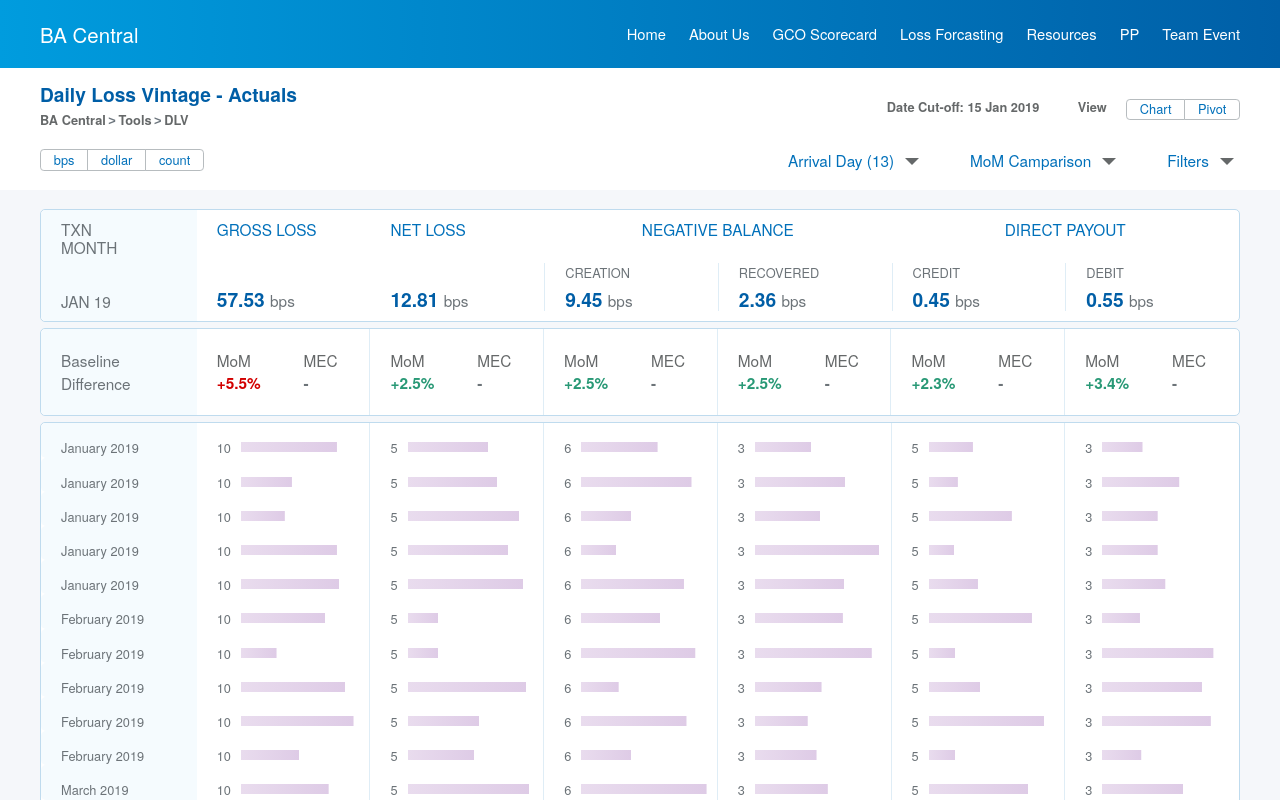
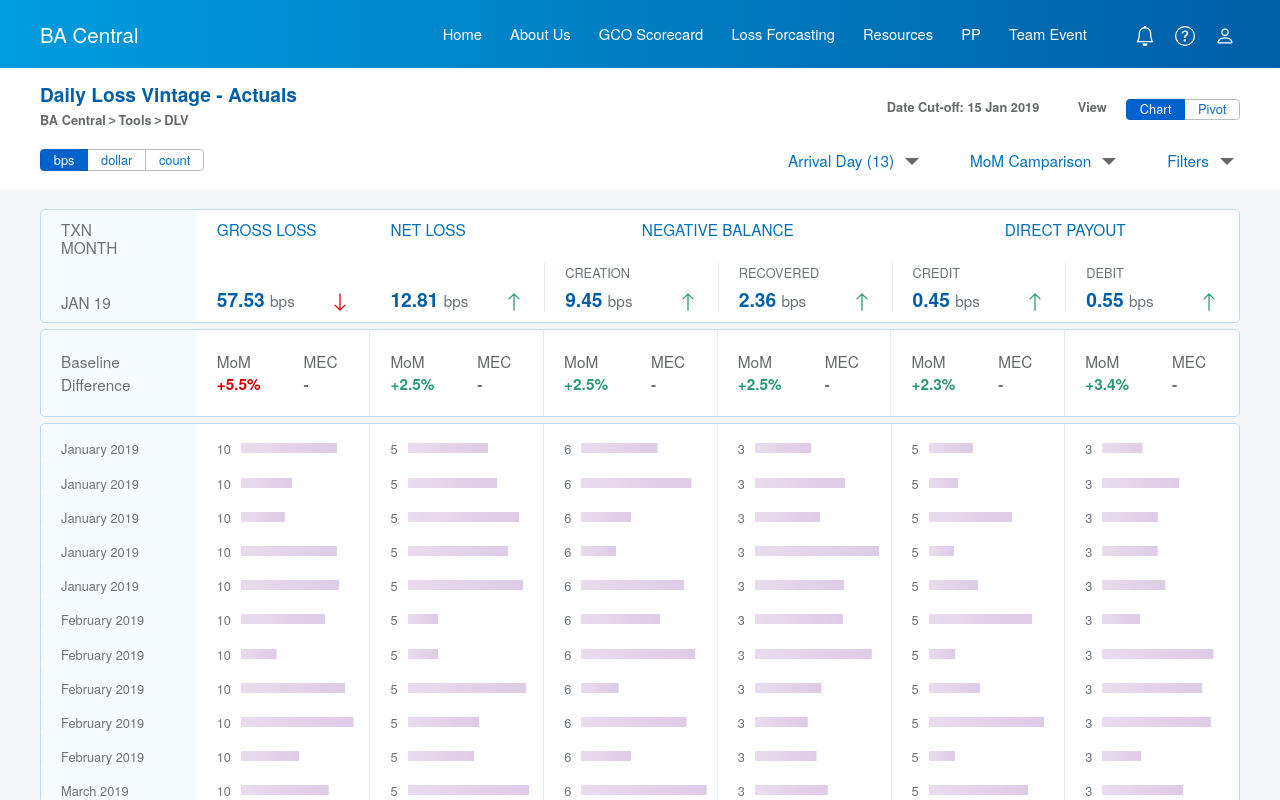
Before and after one commit to gsrinivasan17/Assignment-DLV, a React (Create React App) app: page / in a window 1280 px wide. Shown: the top 800 px of the page. Built offline with nearby package versions, Linux system fonts and the light colour scheme.

Commit message:
Added react icons

```diff
--- a/src/client/components/dashboard/dashboard.js
+++ b/src/client/components/dashboard/dashboard.js
@@ -1,4 +1,5 @@
 import React, { Component } from 'react';
+import * as Icon from 'react-bootstrap-icons';
 import Barchart from '../../utilities/barchart.js';
 import * as utils from '../../utilities/common.js';
 
@@ -35,32 +36,32 @@ class Dashboard extends Component {
           </div>
           <div>
             <div><h4>GROSS LOSS</h4></div>
-            <div><h5>57.53 <small>bps</small></h5></div>
+            <div><h5>57.53 <small>bps</small><Icon.ArrowDown  color="#d20000" size={20} /></h5></div>
           </div>
           <div>
             <div><h4>NET LOSS</h4></div>
-            <div><h5>12.81 <small>bps</small></h5></div>
+            <div><h5>12.81 <small>bps</small><Icon.ArrowUp  color="#299976" size={20} /></h5></div>
           </div>
           <div className="grid50">
             <div className="colspan text-center p-0"><h4>NEGATIVE BALANCE</h4></div>
             <div className="lborder">
               <span className="sub-text">CREATION</span>
-              <span><h5>9.45 <small>bps</small></h5></span>
+              <span><h5>9.45 <small>bps</small><Icon.ArrowUp  color="#299976" size={20} /></h5></span>
             </div>
             <div className="lborder">
               <span className="sub-text">RECOVERED</span>
-              <span><h5>2.36 <small>bps</small></h5></span>
+              <span><h5>2.36 <small>bps</small><Icon.ArrowUp  color="#299976" size={20} /></h5></span>
             </div>
           </div>
           <div className="grid50">
             <div className="colspan text-center p-0"><h4>DIRECT PAYOUT</h4></div>
             <div className="lborder">
               <span className="sub-text">CREDIT</span>
-              <span><h5>0.45 <small>bps</small></h5></span>
+              <span><h5>0.45 <small>bps</small><Icon.ArrowUp  color="#299976" size={20} /></h5></span>
             </div>
             <div className="lborder">
               <span className="sub-text">DEBIT</span>
-              <span><h5>0.55 <small>bps</small></h5></span>
+              <span><h5>0.55 <small>bps</small><Icon.ArrowUp  color="#299976" size={20} /></h5></span>
             </div>
           </div>
         </div>
--- a/src/client/components/filters/filters.js
+++ b/src/client/components/filters/filters.js
@@ -20,7 +20,7 @@ class Filters extends Component {
               <span className="text mr-5">Date Cut-off: 15 Jan 2019</span>
               <span className="text mr-4">View</span>
               <div className="btn-group btn-group-sm">
-                <button type="button" className="btn btn-primary">Chart</button>
+                <button type="button" className="btn btn-primary active">Chart</button>
                 <button type="button" className="btn btn-primary">Pivot</button>
               </div>
             </div>
@@ -28,7 +28,7 @@ class Filters extends Component {
           <div className="d-flex align-items-center">
             <div className="column">
               <div className="btn-group btn-group-sm">
-                <button type="button" className="btn btn-primary">bps</button>
+                <button type="button" className="btn btn-primary active">bps</button>
                 <button type="button" className="btn btn-primary">dollar</button>
                 <button type="button" className="btn btn-primary">count</button>
               </div>
--- a/src/client/container/header/header.js
+++ b/src/client/container/header/header.js
@@ -1,4 +1,5 @@
 import React, { Component } from 'react';
+import * as Icon from 'react-bootstrap-icons';
 import '../../styles/header.css';
 
 class Header extends Component {
@@ -31,11 +32,11 @@ class Header extends Component {
             </li>
           </ul>
 
-          {/* <ul className="nav navbar-nav navbar-right">
-          <li><a href="/"><span className="icon notification"></span></a></li>
-            <li><a href="/"><span className="icon question"></span></a></li>
-            <li><a href="/"><span className="icon user"></span></a></li>
-          </ul> */}
+          <ul className="nav navbar-nav navbar-right header-icons ml-4">
+              <li><Icon.Bell  color="white" size={20} /></li>
+              <li><Icon.QuestionCircle color="white" size={20} /></li>
+              <li><Icon.Person  color="white" size={20} /></li>
+          </ul>
         </nav>
       </header>
     );
--- a/src/client/styles/dashboard.css
+++ b/src/client/styles/dashboard.css
@@ -14,7 +14,10 @@ h5 {
   font-weight: 700;
   font-size: 1.5rem;
 }
-
+h5 svg {
+  display: inline-block;
+  float: right;
+}
 .sub-text {
   font-size: 1rem !important;
   padding-bottom: 5px;
--- a/src/client/styles/header.css
+++ b/src/client/styles/header.css
@@ -14,12 +14,14 @@ header * {
 }
 .navbar-nav a.nav-link {
     font-size: 1.15rem;
-    padding: 1.8rem !important;
+    padding: 1.8rem 1.1rem !important;
 }
-.navbar-nav a.nav-link:last-child {
-    padding-right: 0 !important;
+.header-icons {
+    margin-left: 30px;
 }
-
+.header-icons li {
+    padding: 0 5px;
+}
 
 
 /*L - #009cde*/
```
